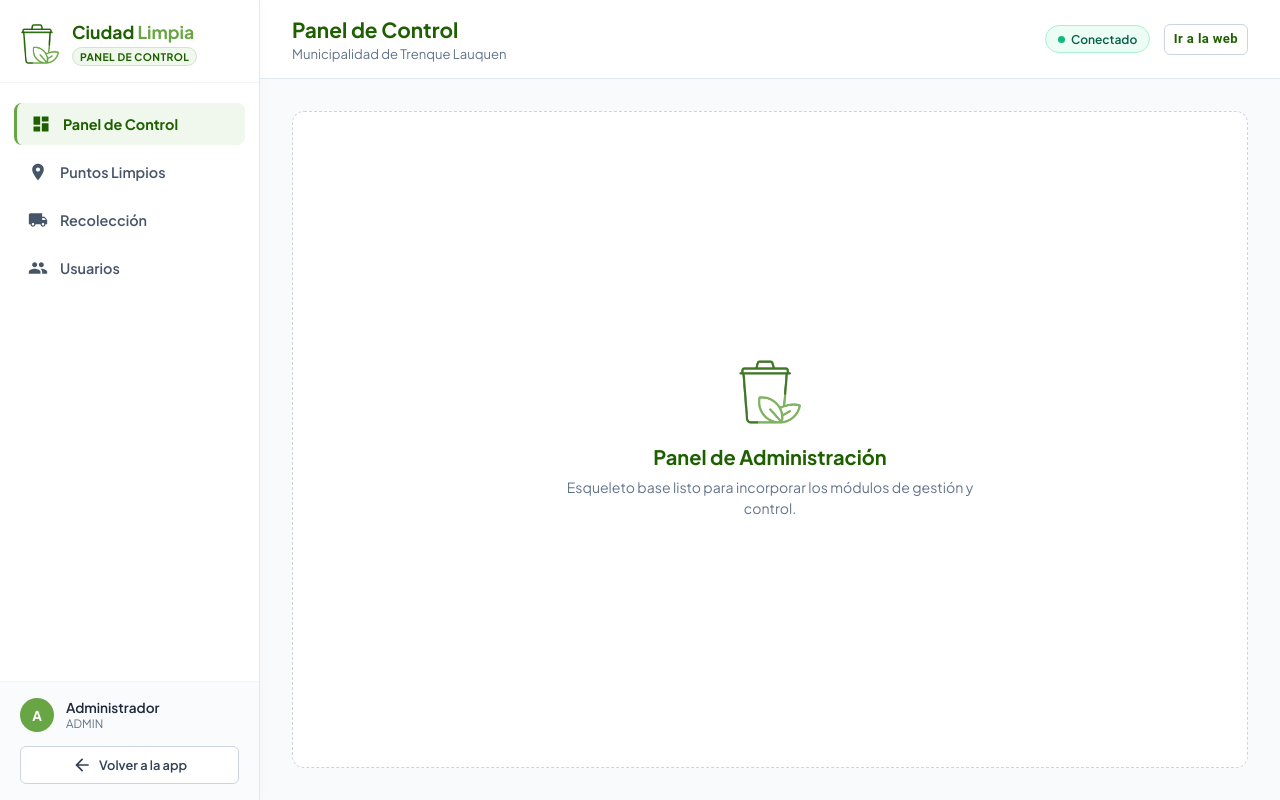
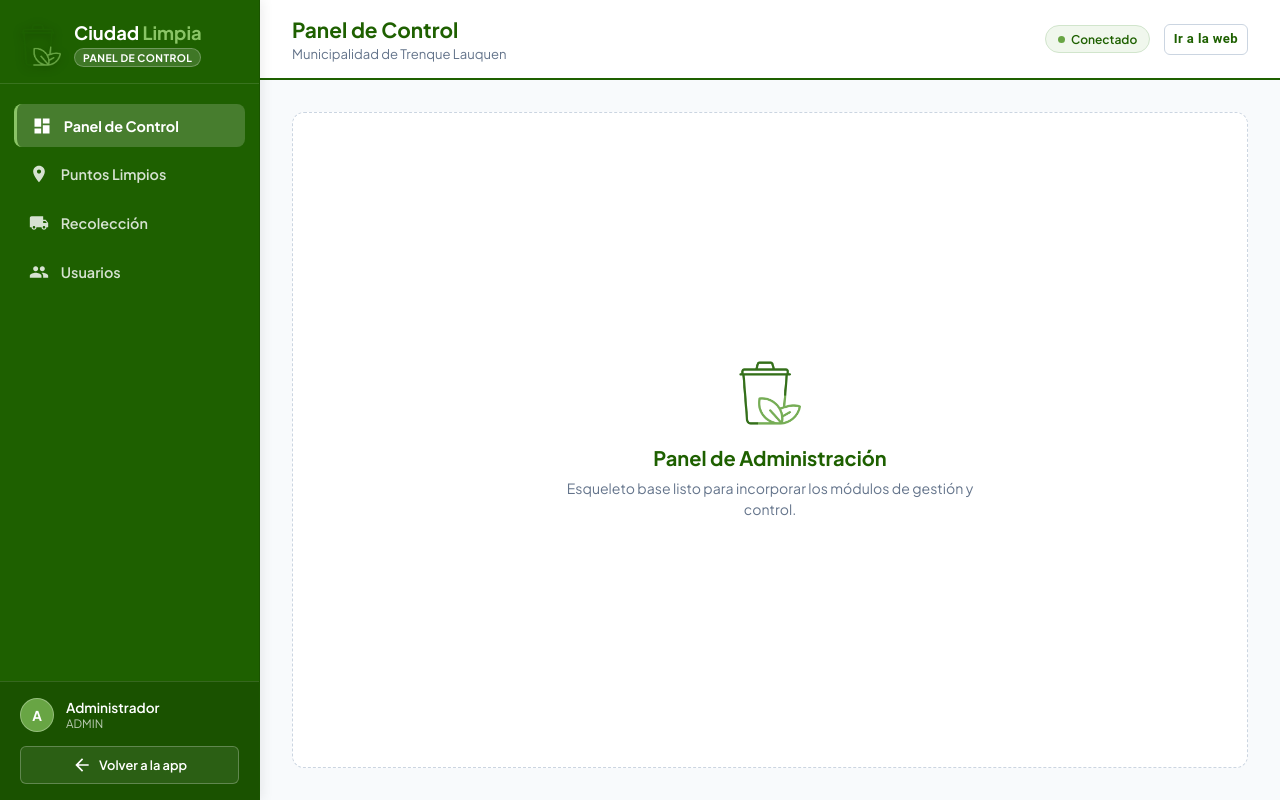
Before and after one commit to delforrr/CiudadLimpia, a React (Vite) app in the folder frontend/: page /admin in a window 1280 px wide. Built offline with nearby package versions, Linux system fonts and the light colour scheme; no server answers.

Commit message:
style(admin): aplicar verde oscuro institucional #1E6000 al sidebar del panel

```diff
--- a/frontend/src/pages/AdminPage.css
+++ b/frontend/src/pages/AdminPage.css
@@ -1,6 +1,7 @@
 /* =========================================================
    PANEL DE ADMINISTRADOR - CIUDAD LIMPIA (Desktop First)
-   Paleta: #1E6000 (verde institucional), #68A544 (verde claro)
+   Color principal del panel: #1E6000 (verde oscuro institucional)
+   Secundario: #68A544 / #8AC466 (verde claro)
    ========================================================= */
 
 .admin-wrapper {
@@ -14,22 +15,23 @@
   overflow: hidden;
 }
 
-/* ===================== SIDEBAR ===================== */
+/* ===================== SIDEBAR VERDE OSCURO ===================== */
 .admin-sidebar {
   width: 260px;
   min-width: 260px;
-  background-color: #ffffff;
-  border-right: 1px solid #e2e8f0;
+  background-color: #1E6000;
+  border-right: 1px solid rgba(0, 0, 0, 0.12);
   display: flex;
   flex-direction: column;
   justify-content: space-between;
-  box-shadow: 2px 0 8px rgba(0, 0, 0, 0.02);
+  box-shadow: 2px 0 12px rgba(0, 0, 0, 0.08);
   z-index: 10;
+  color: #ffffff;
 }
 
 .admin-sidebar-header {
   padding: 1.4rem 1.25rem 1rem;
-  border-bottom: 1px solid #f1f5f9;
+  border-bottom: 1px solid rgba(255, 255, 255, 0.12);
 }
 
 .admin-brand {
@@ -40,38 +42,39 @@
 }
 
 .admin-brand-img {
-  width: 40px;
-  height: 40px;
+  width: 42px;
+  height: 42px;
   object-fit: contain;
+  filter: drop-shadow(0 2px 4px rgba(0, 0, 0, 0.25));
 }
 
 .admin-brand-text h1 {
   margin: 0;
-  font-size: 1.1rem;
+  font-size: 1.15rem;
   font-weight: 700;
   line-height: 1.2;
 }
 
 .admin-brand-text .brand-ciudad {
-  color: #1E6000;
+  color: #ffffff;
 }
 
 .admin-brand-text .brand-limpia {
-  color: #68A544;
+  color: #8AC466;
 }
 
 .admin-badge {
   display: inline-block;
-  background-color: #f0f7ed;
-  color: #1E6000;
+  background-color: rgba(255, 255, 255, 0.15);
+  color: #ffffff;
   font-size: 0.65rem;
   font-weight: 700;
-  padding: 2px 7px;
+  padding: 2px 8px;
   border-radius: 9999px;
-  border: 1px solid #d1e5cc;
+  border: 1px solid rgba(255, 255, 255, 0.25);
   text-transform: uppercase;
   letter-spacing: 0.04em;
-  margin-top: 0.2rem;
+  margin-top: 0.25rem;
 }
 
 /* Navegación del Sidebar */
@@ -79,7 +82,7 @@
   padding: 1.25rem 0.85rem;
   display: flex;
   flex-direction: column;
-  gap: 0.35rem;
+  gap: 0.4rem;
   flex: 1;
   overflow-y: auto;
 }
@@ -89,11 +92,11 @@
   align-items: center;
   gap: 0.75rem;
   width: 100%;
-  padding: 0.7rem 0.9rem;
+  padding: 0.7rem 0.95rem;
   border-radius: 8px;
   border: none;
   background: transparent;
-  color: #475569;
+  color: rgba(255, 255, 255, 0.82);
   font-size: 0.9rem;
   font-weight: 600;
   cursor: pointer;
@@ -102,15 +105,15 @@
 }
 
 .admin-nav-item:hover {
-  background-color: #f1f5f9;
-  color: #1E6000;
+  background-color: rgba(255, 255, 255, 0.1);
+  color: #ffffff;
 }
 
 .admin-nav-item.active {
-  background-color: #f0f7ed;
-  color: #1E6000;
+  background-color: rgba(255, 255, 255, 0.18);
+  color: #ffffff;
   font-weight: 700;
-  border-left: 3px solid #68A544;
+  border-left: 3px solid #8AC466;
 }
 
 .admin-nav-icon {
@@ -123,8 +126,8 @@
 /* Footer del Sidebar */
 .admin-sidebar-footer {
   padding: 1rem 1.25rem;
-  border-top: 1px solid #f1f5f9;
-  background-color: #fafbfc;
+  border-top: 1px solid rgba(255, 255, 255, 0.12);
+  background-color: rgba(0, 0, 0, 0.15);
 }
 
 .admin-user-card {
@@ -145,6 +148,7 @@
   justify-content: center;
   font-weight: 700;
   font-size: 0.85rem;
+  border: 1px solid rgba(255, 255, 255, 0.3);
 }
 
 .admin-user-info {
@@ -156,7 +160,7 @@
 .admin-user-name {
   font-size: 0.85rem;
   font-weight: 600;
-  color: #1e293b;
+  color: #ffffff;
   white-space: nowrap;
   overflow: hidden;
   text-overflow: ellipsis;
@@ -164,7 +168,7 @@
 
 .admin-user-role {
   font-size: 0.72rem;
-  color: #64748b;
+  color: rgba(255, 255, 255, 0.7);
   text-transform: uppercase;
 }
 
@@ -176,9 +180,9 @@
   gap: 0.45rem;
   padding: 0.5rem;
   border-radius: 6px;
-  border: 1px solid #cbd5e1;
-  background-color: #ffffff;
-  color: #334155;
+  border: 1px solid rgba(255, 255, 255, 0.25);
+  background-color: rgba(255, 255, 255, 0.08);
+  color: #ffffff;
   font-size: 0.8rem;
   font-weight: 600;
   cursor: pointer;
@@ -186,9 +190,8 @@
 }
 
 .admin-back-btn:hover {
-  background-color: #f8fafc;
-  color: #1E6000;
-  border-color: #68A544;
+  background-color: rgba(255, 255, 255, 0.18);
+  border-color: rgba(255, 255, 255, 0.4);
 }
 
 /* ===================== ÁREA PRINCIPAL ===================== */
@@ -203,7 +206,7 @@
 /* Topbar */
 .admin-topbar {
   background-color: #ffffff;
-  border-bottom: 1px solid #e2e8f0;
+  border-bottom: 2px solid #1E6000;
   padding: 1rem 2rem;
   display: flex;
   align-items: center;
@@ -234,20 +237,20 @@
   display: inline-flex;
   align-items: center;
   gap: 0.4rem;
-  background-color: #ecfdf5;
-  color: #065f46;
+  background-color: #f0f7ed;
+  color: #1E6000;
   padding: 0.35rem 0.75rem;
   border-radius: 9999px;
   font-size: 0.75rem;
   font-weight: 600;
-  border: 1px solid #a7f3d0;
+  border: 1px solid #d1e5cc;
 }
 
 .status-dot {
   width: 7px;
   height: 7px;
   border-radius: 50%;
-  background-color: #10b981;
+  background-color: #68A544;
 }
 
 /* Contenedor del contenido interno */
@@ -287,7 +290,7 @@
   height: 64px;
   object-fit: contain;
   margin-bottom: 1.25rem;
-  opacity: 0.85;
+  opacity: 0.9;
 }
 
 .admin-empty-content h3 {
```
